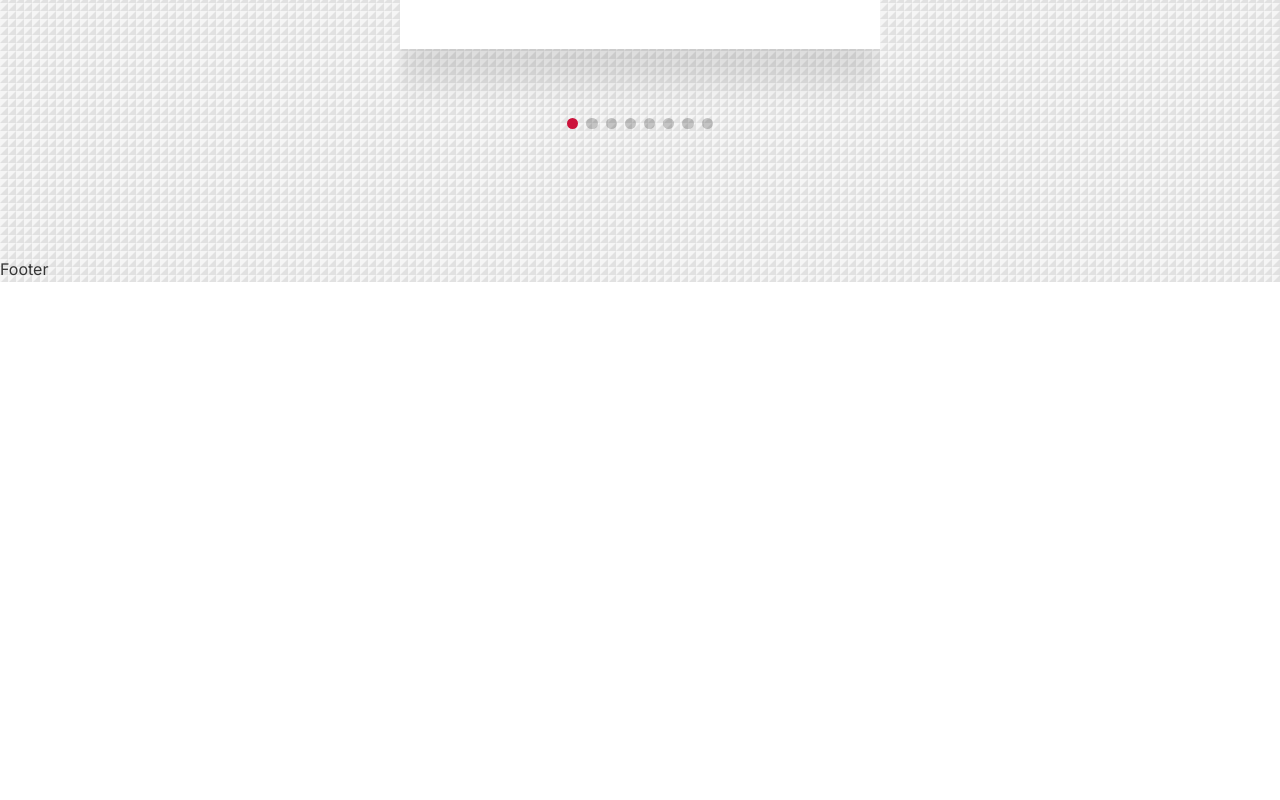
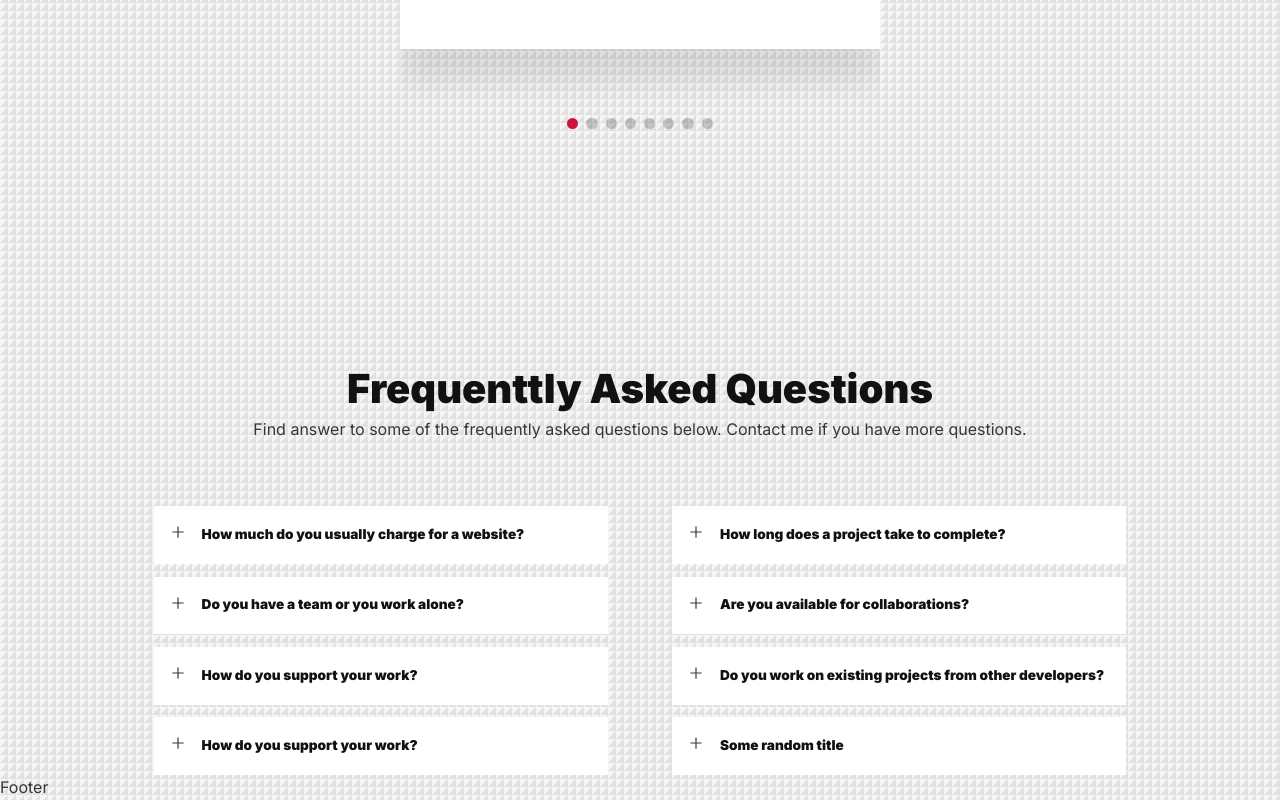
Before and after one commit to freetimezp/js-portfolio-55, a Next.js app: page / in a window 1280 px wide. Shown: the part 1509-2309 px from the top of the page. Before the commit the page ends 1791 px from the top, so only its background shows below. Built offline with nearby package versions, Linux system fonts and the light colour scheme.

Commit message:
07. js-portfolio-55. Faqs component.

```diff
--- /dev/null
+++ b/app/components/faqs/FaqItem.jsx
@@ -0,0 +1,27 @@
+"use client";
+import React, { useState } from 'react';
+
+import { AiOutlinePlus, AiOutlineMinus } from 'react-icons/ai';
+
+import styles from './faqs.module.css';
+
+const FaqItem = ({ title, desc }) => {
+    const [open, setOpen] = useState(false);
+
+    return (
+        <article
+            className={`${styles.faq} ${open ? styles.open : ''}`}
+            onClick={() => setOpen(!open)}
+        >
+            <div>
+                <span>
+                    {!open ? <AiOutlinePlus /> : <AiOutlineMinus />}
+                </span>
+                <h6>{title}</h6>
+            </div>
+            {open && <p>{desc}</p>}
+        </article>
+    );
+}
+
+export default FaqItem;
--- /dev/null
+++ b/app/components/faqs/Faqs.jsx
@@ -0,0 +1,27 @@
+"use client";
+import React from 'react';
+
+import styles from './faqs.module.css';
+
+import FaqItem from './FaqItem';
+import { faqsData } from './faqsData';
+
+const Faqs = () => {
+    return (
+        <section className={styles.section}>
+            <h2>Frequenttly Asked Questions</h2>
+            <p>
+                Find answer to some of the frequently asked questions below.
+                Contact me if you have more questions.
+            </p>
+
+            <div className={`container ${styles.container}`}>
+                {faqsData.map(({ id, title, description }) => (
+                    <FaqItem key={id} title={title} desc={description} />
+                ))}
+            </div>
+        </section>
+    );
+}
+
+export default Faqs;
--- /dev/null
+++ b/app/components/faqs/faqs.module.css
@@ -0,0 +1,51 @@
+.section {
+    padding-top: 7rem;
+}
+
+.container {
+    display: grid;
+    grid-template-columns: 1fr 1fr;
+    gap: 0.8rem 4rem;
+    align-items: start;
+}
+
+.faq {
+    padding: 1rem;
+    cursor: pointer;
+    background: var(--color-gray-0);
+    transition: all 0.4s ease;
+}
+
+.faq.open {
+    background: var(--color-primary);
+    color: #fff;
+}
+
+.faq.open h6 {
+    color: #fff;
+}
+
+.faq div {
+    display: flex;
+    gap: 1rem;
+    align-items: center;
+}
+
+.faq h6 {
+    line-height: 1.6;
+}
+
+.faq p {
+    margin-top: 1rem;
+    margin-left: 2.1rem;
+    font-size: 0.9rem;
+}
+
+@media screen and (max-width: 600px) {
+    .section {
+        margin-top: -4rem;
+    }
+    .container {
+        grid-template-columns: 1fr;
+    }
+}
--- /dev/null
+++ b/app/components/faqs/faqsData.js
@@ -0,0 +1,58 @@
+export const faqsData = [
+    {
+        id: 1,
+        title: "How much do you usually charge for a website?",
+        description: `Lorem ipsum dolor sit amet consectetur adipisicing elit. Architecto,
+        possimus dolor illum blanditiis tempore expedita. Velit fuga, sunt ipsum iure
+        magni soluta aut repellendus odit error explicabo quidem officiis veniam!`,
+    },
+    {
+        id: 2,
+        title: "How long does a project take to complete?",
+        description: `Lorem ipsum dolor sit amet consectetur adipisicing elit. Architecto,
+        possimus dolor illum blanditiis tempore expedita. Velit fuga, sunt ipsum iure
+        magni soluta aut repellendus odit error explicabo quidem officiis veniam!`,
+    },
+    {
+        id: 3,
+        title: "Do you have a team or you work alone?",
+        description: `Lorem ipsum dolor sit amet consectetur adipisicing elit. Architecto,
+        possimus dolor illum blanditiis tempore expedita. Velit fuga, sunt ipsum iure
+        magni soluta aut repellendus odit error explicabo quidem officiis veniam!`,
+    },
+    {
+        id: 4,
+        title: "Are you available for collaborations?",
+        description: `Lorem ipsum dolor sit amet consectetur adipisicing elit. Architecto,
+        possimus dolor illum blanditiis tempore expedita. Velit fuga, sunt ipsum iure
+        magni soluta aut repellendus odit error explicabo quidem officiis veniam!`,
+    },
+    {
+        id: 5,
+        title: "How do you support your work?",
+        description: `Lorem ipsum dolor sit amet consectetur adipisicing elit. Architecto,
+        possimus dolor illum blanditiis tempore expedita. Velit fuga, sunt ipsum iure
+        magni soluta aut repellendus odit error explicabo quidem officiis veniam!`,
+    },
+    {
+        id: 6,
+        title: "Do you work on existing projects from other developers?",
+        description: `Lorem ipsum dolor sit amet consectetur adipisicing elit. Architecto,
+        possimus dolor illum blanditiis tempore expedita. Velit fuga, sunt ipsum iure
+        magni soluta aut repellendus odit error explicabo quidem officiis veniam!`,
+    },
+    {
+        id: 7,
+        title: "How do you support your work?",
+        description: `Lorem ipsum dolor sit amet consectetur adipisicing elit. Architecto,
+        possimus dolor illum blanditiis tempore expedita. Velit fuga, sunt ipsum iure
+        magni soluta aut repellendus odit error explicabo quidem officiis veniam!`,
+    },
+    {
+        id: 8,
+        title: "Some random title",
+        description: `Lorem ipsum dolor sit amet consectetur adipisicing elit. Architecto,
+        possimus dolor illum blanditiis tempore expedita. Velit fuga, sunt ipsum iure
+        magni soluta aut repellendus odit error explicabo quidem officiis veniam!`,
+    },
+];
--- a/app/page.js
+++ b/app/page.js
@@ -1,6 +1,7 @@
 import Header from "./components/header/Header";
 import ServicesSection from "./components/services/ServicesSection";
 import Testimonials from "./components/testimonials/Testimonials";
+import Faqs from "./components/faqs/Faqs";
 
 
 export default function Home() {
@@ -9,6 +10,7 @@ export default function Home() {
       <Header />
       <ServicesSection />
       <Testimonials />
+      <Faqs />
     </>
   );
 }
```
